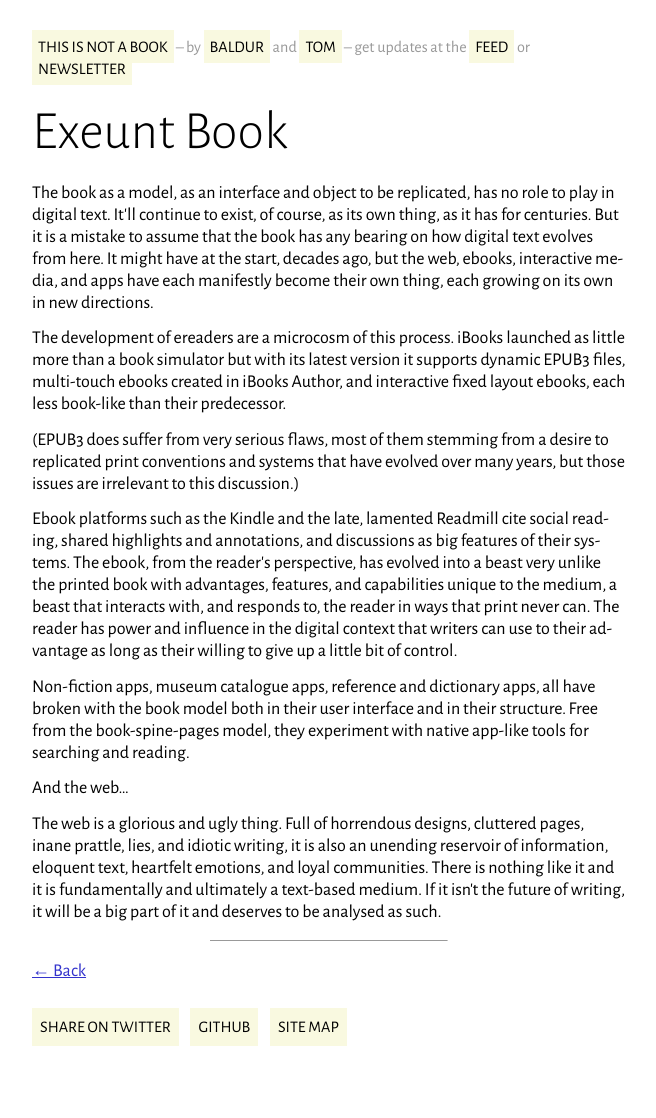
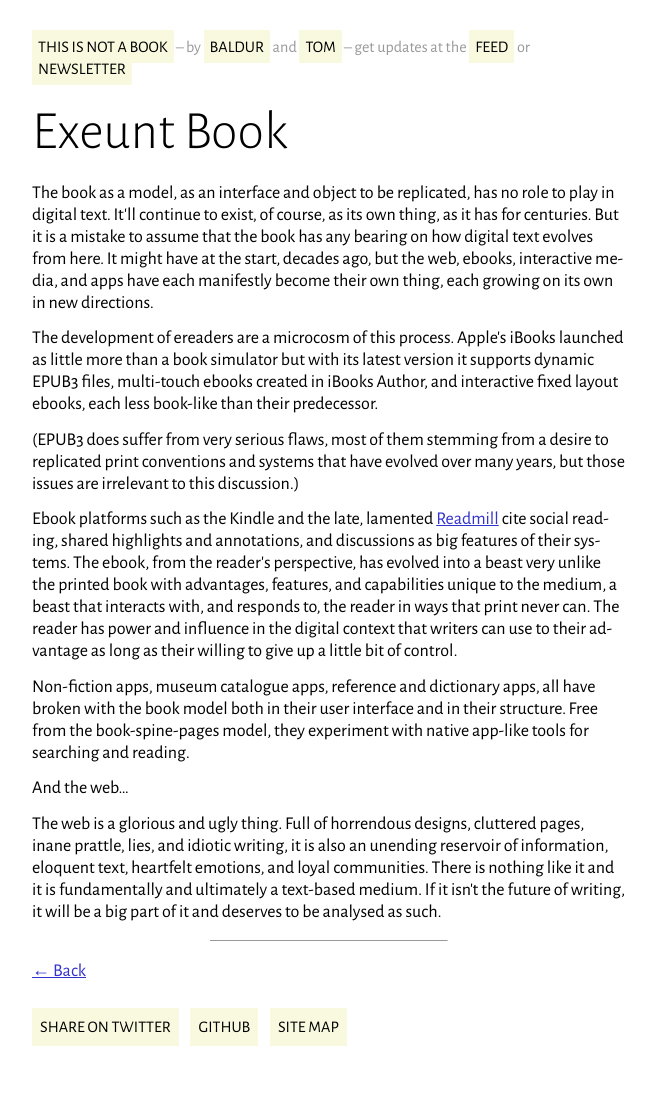
Before and after one commit to baldurbjarnason/this-is-not-a-book, a Jekyll site: the page built from Media_does_not_disrupt/Exeunt_book.md, in a window 1280 px wide. Shown: the whole page, without its empty margins (311-967 px from the left). Built offline with Jekyll 4.4.1, drawn with Linux system fonts in a browser that asks for light colours.

Commit message:
Update Exeunt_book.md

```diff
--- a/Media_does_not_disrupt/Exeunt_book.md
+++ b/Media_does_not_disrupt/Exeunt_book.md
@@ -12,7 +12,7 @@ have at the start, decades ago, but the web, ebooks, interactive media,
 and apps have each manifestly become their own thing, each growing on
 its own in new directions.
 
-The development of ereaders are a microcosm of this process. iBooks
+The development of ereaders are a microcosm of this process. Apple's iBooks
 launched as little more than a book simulator but with its latest
 version it supports dynamic EPUB3 files, multi-touch ebooks created in
 iBooks Author, and interactive fixed layout ebooks, each less book-like
@@ -22,7 +22,7 @@ than their predecessor.
 desire to replicated print conventions and systems that have evolved
 over many years, but those issues are irrelevant to this discussion.)
 
-Ebook platforms such as the Kindle and the late, lamented Readmill cite
+Ebook platforms such as the Kindle and the late, lamented [Readmill](https://readmill.com/) cite
 social reading, shared highlights and annotations, and discussions as
 big features of their systems. The ebook, from the reader’s perspective,
 has evolved into a beast very unlike the printed book with advantages,
```
